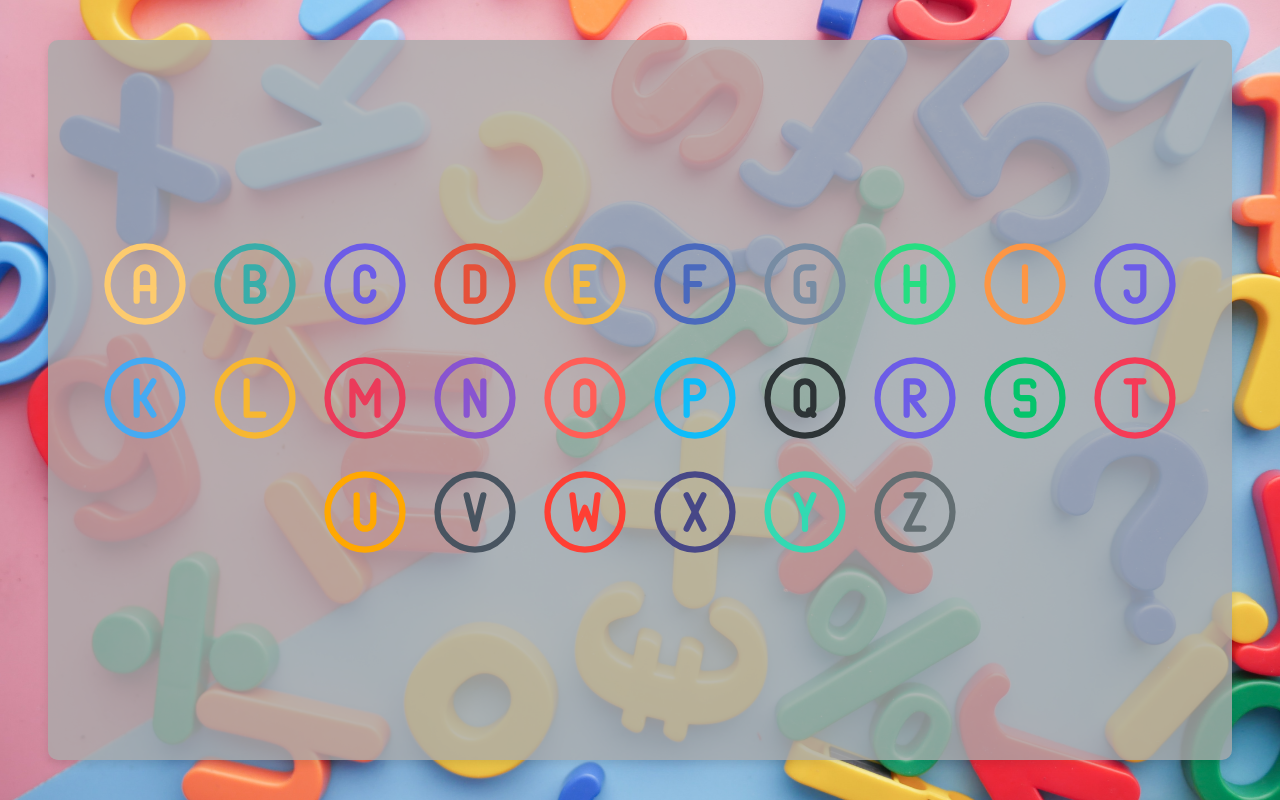
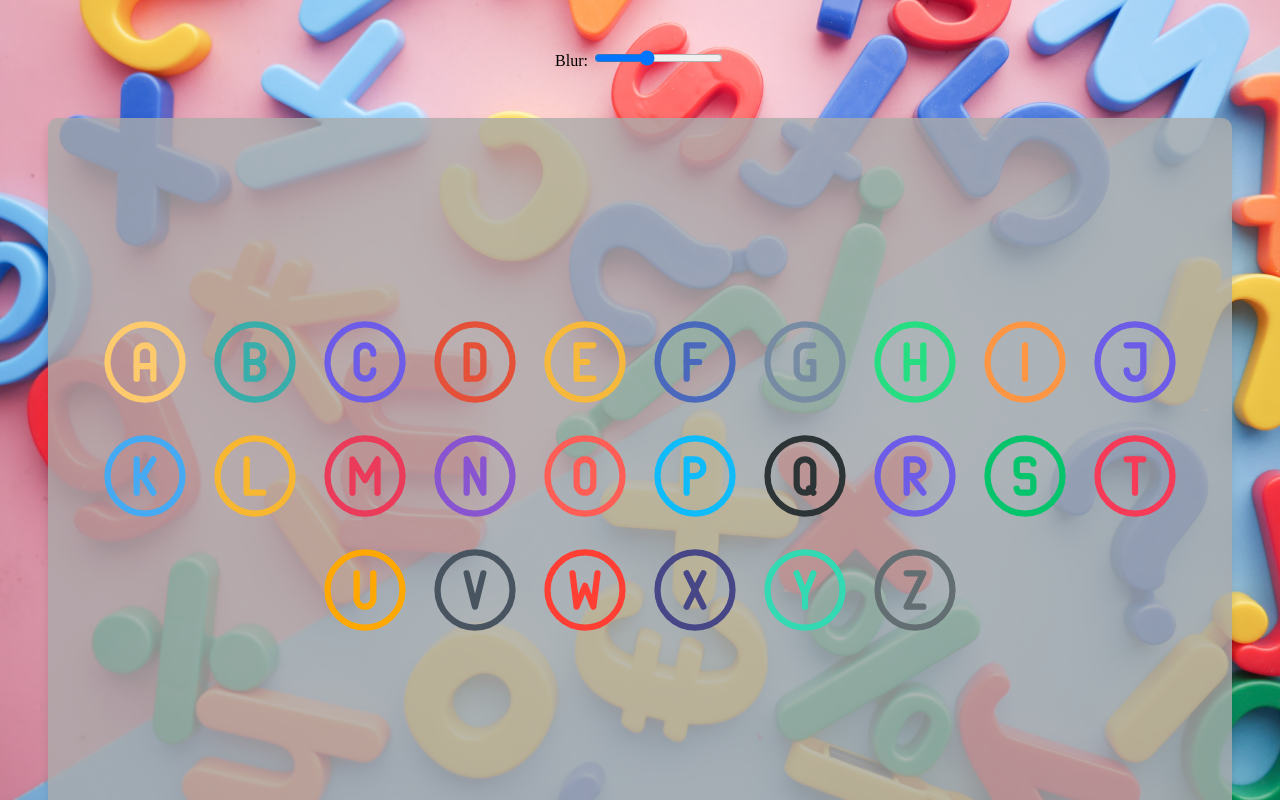
Before and after one commit to Brilliant-Developer1/Alpha, a plain HTML site: page index.html in a window 1280 px wide. Drawn offline with Linux system fonts and the light colour scheme; files whose address does not match are found by name.

Commit message:
blur input added

```diff
--- a/index.html
+++ b/index.html
@@ -8,7 +8,21 @@
     <link rel="icon" href="assets/favicon.svg" type="image/svg+xml" />
   </head>
   <body>
-    <div id="mainBox"></div>
+    <div class="box_1">
+      <div>
+        <label for="blur">Blur:</label>
+        <input
+          id="blur"
+          type="range"
+          name="blur"
+          min="0"
+          max="25"
+          value="10"
+          data-sizing="px"
+        />
+      </div>
+      <div id="mainBox"></div>
+    </div>
 
     <script src="script.js"></script>
     <script src="alpha_sounds.js"></script>
@@ -17,7 +31,6 @@
     <script>
       generateSVGIcons();
       generateAudio();
-      onClick();
     </script>
   </body>
 </html>
--- a/style.css
+++ b/style.css
@@ -11,12 +11,21 @@ html {
   /* filter: grayscale(100%); */
 }
 body {
-  display: flex;
+  /* display: flex;
   flex: 1;
   align-items: center;
-  justify-content: center;
+  justify-content: center; */
   min-height: 100vh;
   margin: 0;
+}
+.box_1 {
+  display: flex;
+  align-items: center;
+  justify-content: center;
+  flex-direction: column;
+}
+#blur {
+  margin-top: 50px;
 }
 #mainBox {
   min-height: 90vh;
```
